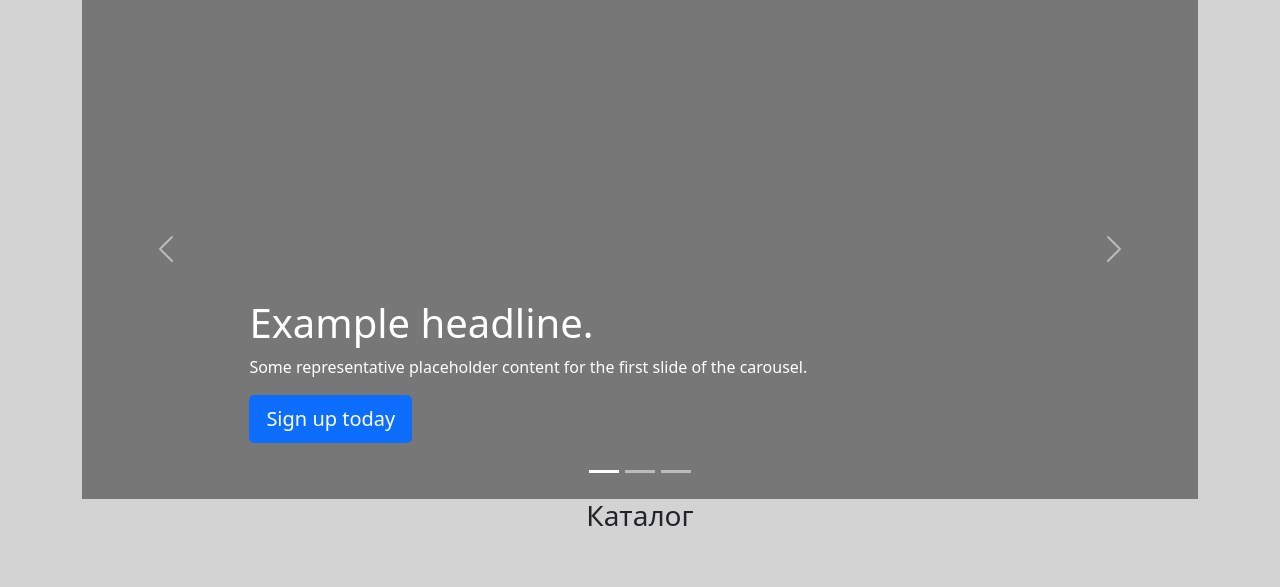
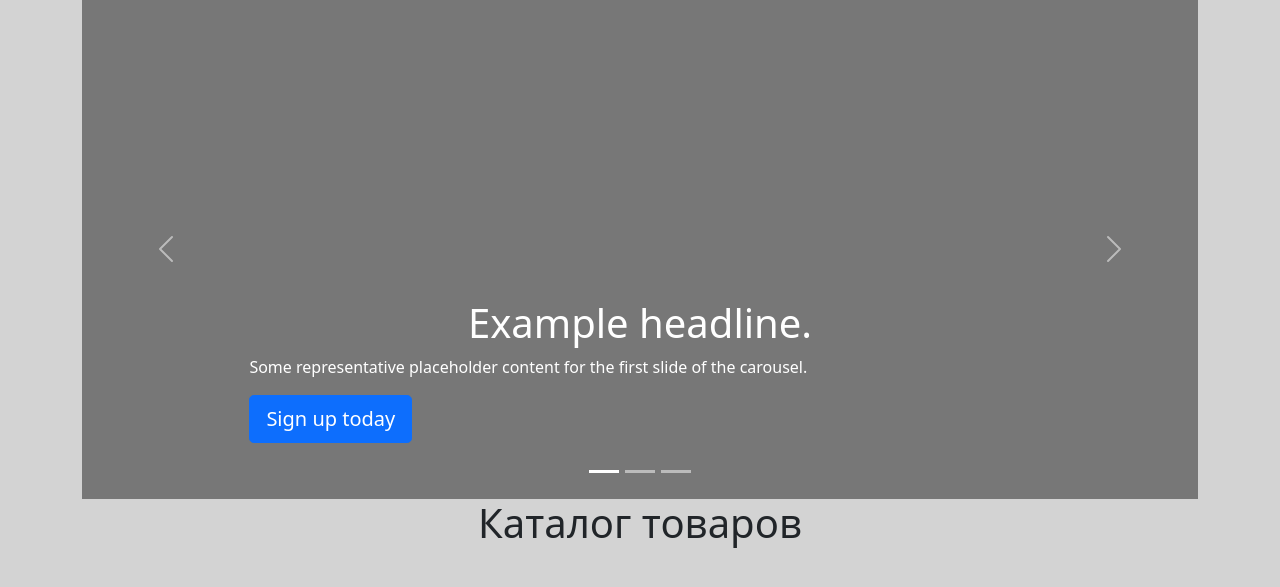
Before and after one commit to delamcon/web, a Flask app: page /catalog in a window 1280 px wide. Shown: the part 88-675 px from the top of the page. Run offline with Flask 2, Linux system fonts and the light colour scheme; data comes from the database, SQL or seed files in the repository.

Commit message:
мелочи 3

```diff
--- a/static/css/catalog.css
+++ b/static/css/catalog.css
@@ -12,6 +12,6 @@ body {
         user-select: none;
       }
 
-h3 {
+h1 {
   text-align: center;
 }
--- a/templates/catalog.html
+++ b/templates/catalog.html
@@ -51,6 +51,6 @@
     </button>
   </div>
 
-<h3>Каталог</h3>
+<h1>Каталог товаров</h1>
 
 {% endblock %}
```
